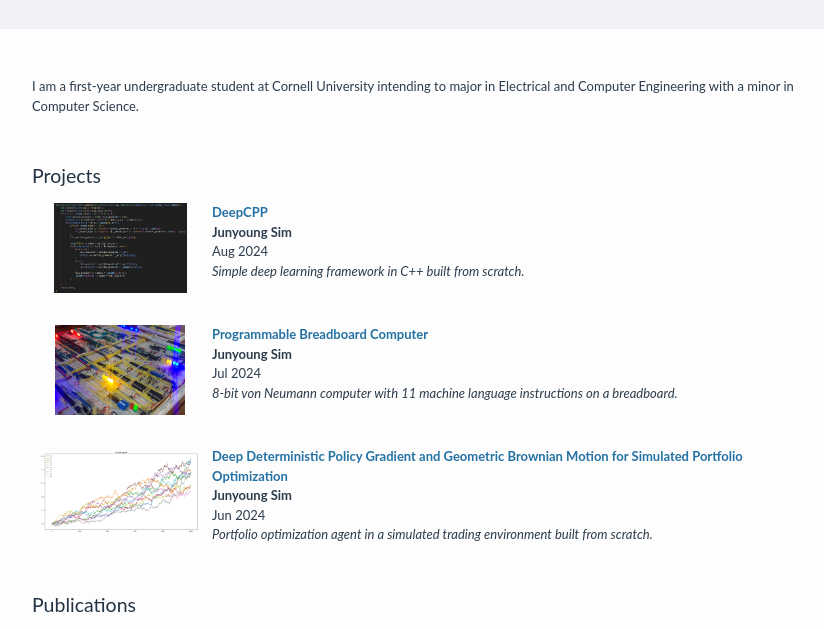
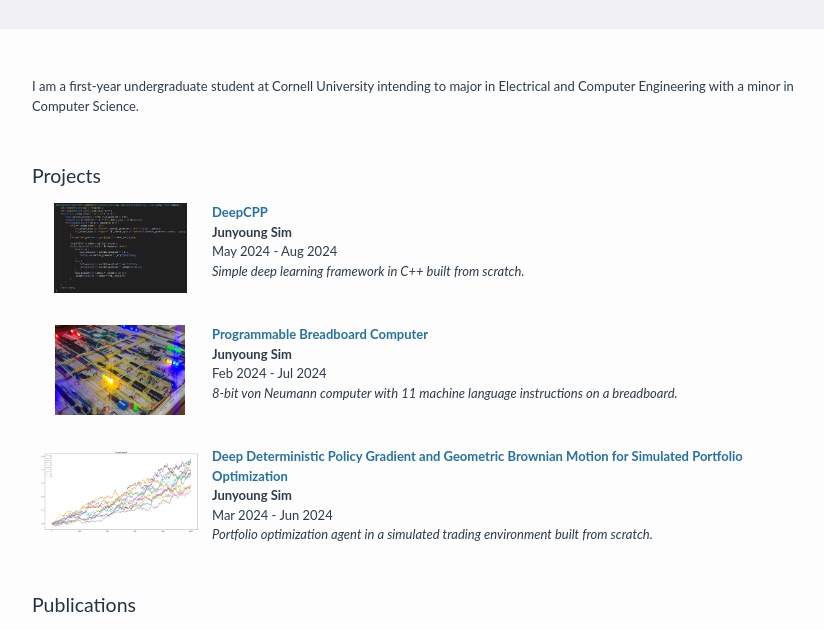
Before and after one commit to junyoung-sim/junyoung-sim.github.io, a plain HTML site: page index.html in a window 1280 px wide. Shown: the part 170-799 px from the top of the page, without its empty margins (218-1042 px from the left). Drawn offline with Linux system fonts and the light colour scheme.

Commit message:
2024-08-11

```diff
--- a/index.html
+++ b/index.html
@@ -46,7 +46,7 @@
             <div class="row-text">
                 <a class="bold" href="https://github.com/junyoung-sim/deepcpp">DeepCPP</a><br/>
                 <span class="bold">Junyoung Sim</span><br/>
-                Aug 2024<br/>
+                May 2024 - Aug 2024<br/>
                 <span class="italic">Simple deep learning framework in C++ built from scratch.</span><br/>
             </div>
         </div>
@@ -55,7 +55,7 @@
             <div class="row-text">
                 <a class="bold" href="https://github.com/junyoung-sim/8-bit">Programmable Breadboard Computer</a><br/>
                 <span class="bold">Junyoung Sim</span><br/>
-                Jul 2024<br/>
+                Feb 2024 - Jul 2024<br/>
                 <span class="italic">8-bit von Neumann computer with 11 machine language instructions on a breadboard.</span><br/>
             </div>
         </div>
@@ -64,7 +64,7 @@
             <div class="row-text">
                 <a class="bold" href="https://github.com/junyoung-sim/portfolio">Deep Deterministic Policy Gradient and Geometric Brownian Motion for Simulated Portfolio Optimization</a><br/>
                 <span class="bold">Junyoung Sim</span><br/>
-                Jun 2024<br/>
+                Mar 2024 - Jun 2024<br/>
                 <span class="italic">Portfolio optimization agent in a simulated trading environment built from scratch.</span><br/>
             </div>
         </div>
```
